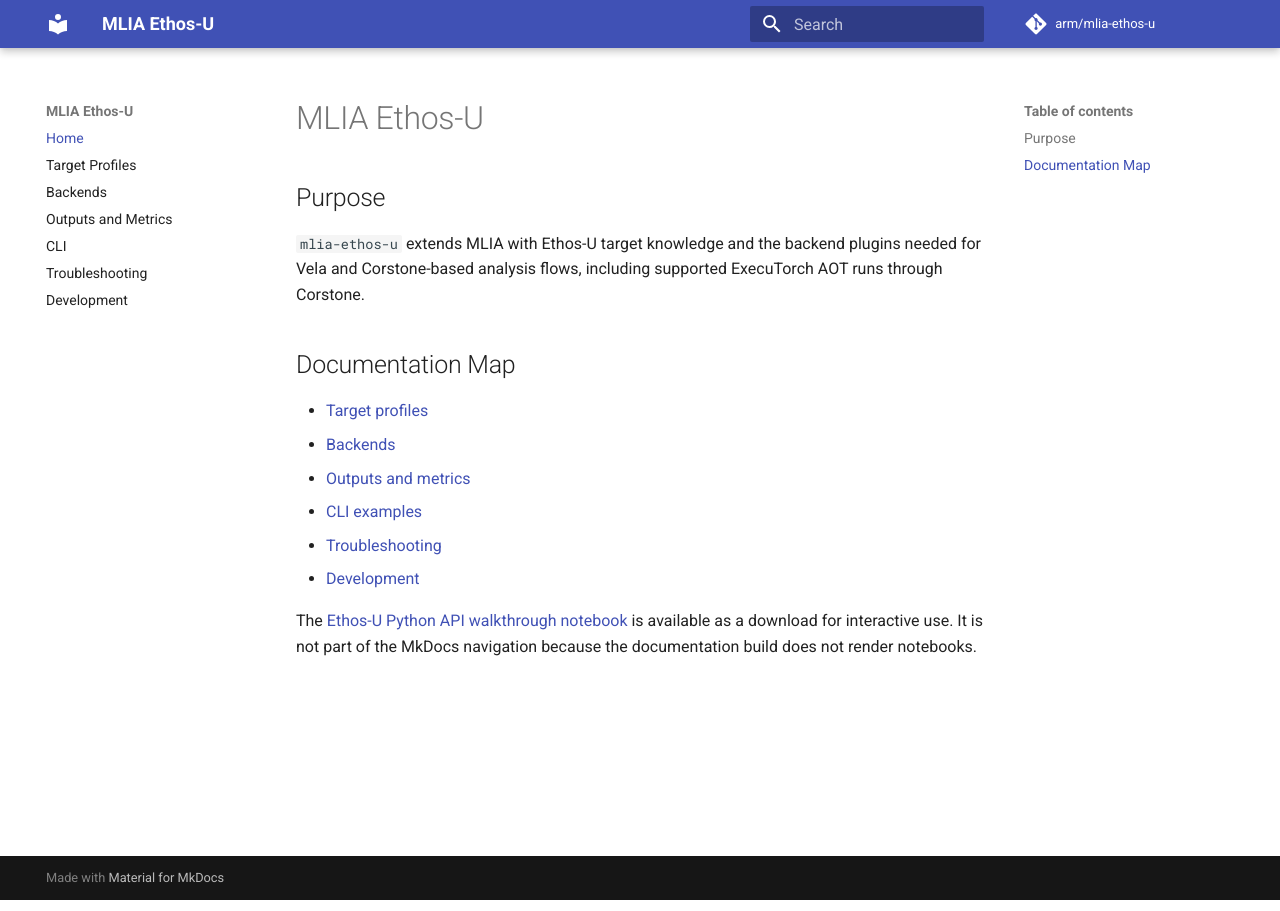
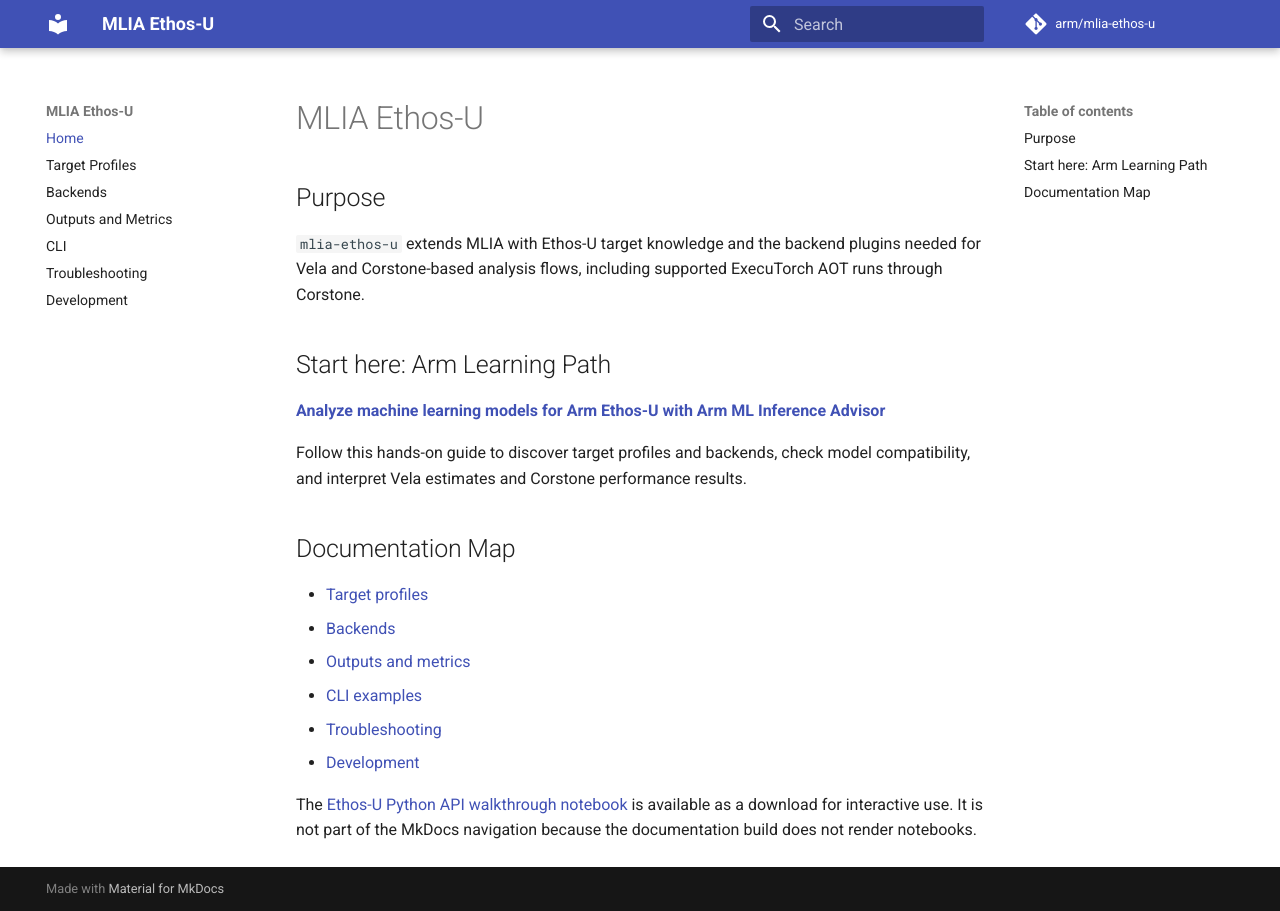
Before and after one commit to arm/mlia-ethos-u, an MkDocs documentation site: the page built from docs/source/index.md, in a window 1280 px wide. Built offline with MkDocs 1.6.1 and Material for MkDocs 9.7.7, drawn with Linux system fonts in a browser that asks for light colours; comment, search, counter and statistics services are not loaded.

Commit message:
docs: Highlight Ethos-U learning path (#101)

```diff
--- a/docs/source/index.md
+++ b/docs/source/index.md
@@ -11,6 +11,13 @@
 plugins needed for Vela and Corstone-based analysis flows, including supported
 ExecuTorch AOT runs through Corstone.
 
+## Start here: Arm Learning Path
+
+**[Analyze machine learning models for Arm Ethos-U with Arm ML Inference Advisor](https://learn.arm.com/learning-paths/embedded-and-microcontrollers/analyze-ethos-u-models-with-mlia/)**
+
+Follow this hands-on guide to discover target profiles and backends, check model
+compatibility, and interpret Vela estimates and Corstone performance results.
+
 ## Documentation Map
 
 - [Target profiles](target_profiles.md)
```
Also changed, not shown: README.md (+6 -0 lines).
